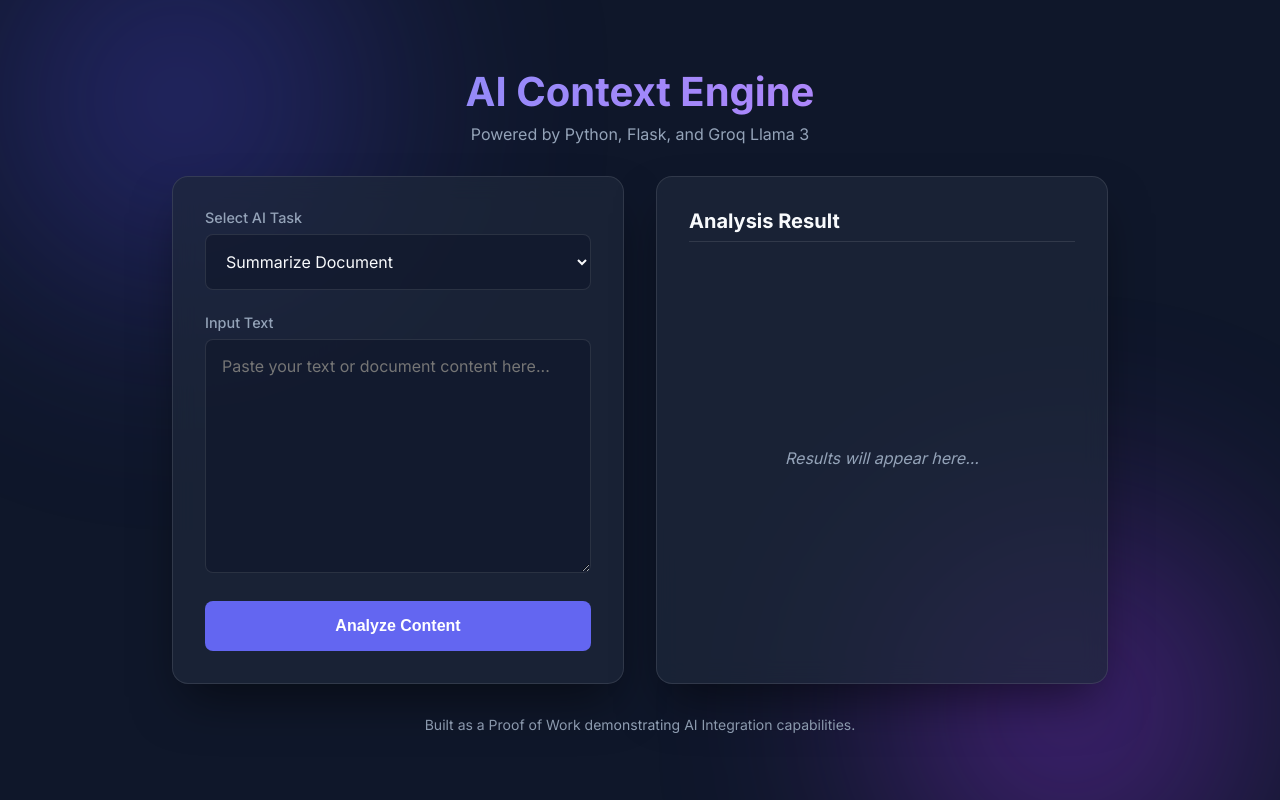
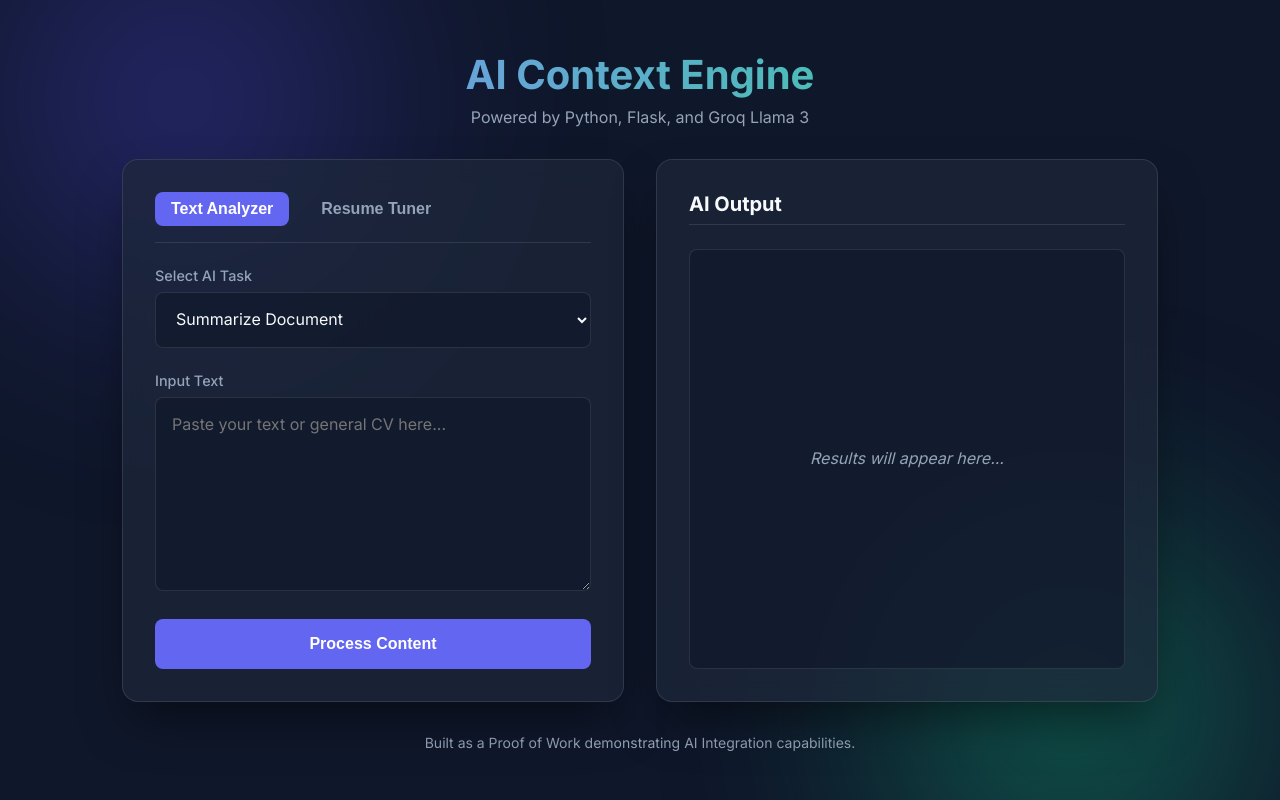
Before and after one commit to joshuaking0037-beep/ai-context-engine, a Flask app: page / in a window 1280 px wide. Run offline with Flask 3, Linux system fonts and the light colour scheme; some libraries are stand-ins or nearby versions.

Commit message:
Add AI Resume Tuner feature with client-side PDF export

```diff
--- a/app.py
+++ b/app.py
@@ -9,7 +9,6 @@ load_dotenv()
 app = Flask(__name__)
 
 # Initialize Groq client
-# The client automatically looks for the GROQ_API_KEY environment variable
 try:
     groq_client = Groq()
 except Exception as e:
@@ -30,17 +29,29 @@ def analyze():
     task = data.get('task', 'summarize')
 
     if not text:
-        return jsonify({"error": "No text provided."}), 400
+        return jsonify({"error": "No input text provided."}), 400
 
     # Map the task to a specific prompt
-    prompts = {
-        'summarize': "Provide a clear, concise summary of the following text:",
-        'action_items': "Extract a bulleted list of actionable items or next steps from the following text:",
-        'key_entities': "Identify and list the key entities (people, organizations, locations, concepts) mentioned in the following text:"
-    }
+    if task == 'tune_resume':
+        job_title = data.get('job_title', '')
+        job_desc = data.get('job_description', '')
+        system_prompt = f"""You are an expert executive resume writer and career coach.
+Your task is to take the user's general CV and tailor it to perfectly match the provided Job Title and Job Description.
+Highlight the most relevant skills, restructure bullet points to emphasize impact, and use strong action verbs.
+Format the output as a professional resume using Markdown. Do not include introductory or concluding conversational text, just output the tailored resume.
 
-    system_prompt = prompts.get(task, prompts['summarize'])
-    system_prompt += "\nFormat your response cleanly using Markdown."
+Target Job Title: {job_title}
+Target Job Description:
+{job_desc}
+"""
+    else:
+        prompts = {
+            'summarize': "Provide a clear, concise summary of the following text:",
+            'action_items': "Extract a bulleted list of actionable items or next steps from the following text:",
+            'key_entities': "Identify and list the key entities (people, organizations, locations, concepts) mentioned in the following text:"
+        }
+        system_prompt = prompts.get(task, prompts['summarize'])
+        system_prompt += "\nFormat your response cleanly using Markdown."
 
     try:
         chat_completion = groq_client.chat.completions.create(
@@ -54,9 +65,9 @@ def analyze():
                     "content": text
                 }
             ],
-            model="llama3-8b-8192", # Using the fast 8b model for low latency
+            model="llama3-8b-8192",
             temperature=0.5,
-            max_tokens=1024,
+            max_tokens=2048, # Increased max tokens for full resume generation
             top_p=1,
         )
 
@@ -68,5 +79,4 @@ def analyze():
         return jsonify({"error": "Failed to process text with AI. Please try again."}), 500
 
 if __name__ == '__main__':
-    # Run the application in debug mode for development
     app.run(debug=True, port=5000)
--- a/static/css/style.css
+++ b/static/css/style.css
@@ -25,6 +25,7 @@ body {
     align-items: center;
     overflow-x: hidden;
     position: relative;
+    padding: 2rem 0;
 }
 
 /* Background gradient blobs */
@@ -57,7 +58,7 @@ body {
 .shape-2 {
     width: 600px;
     height: 600px;
-    background: radial-gradient(circle, #9333ea 0%, transparent 70%);
+    background: radial-gradient(circle, #10b981 0%, transparent 70%);
     bottom: -200px;
     right: -100px;
     animation-delay: -10s;
@@ -71,8 +72,8 @@ body {
 
 .container {
     width: 100%;
-    max-width: 1000px;
-    padding: 2rem;
+    max-width: 1100px;
+    padding: 0 2rem;
     display: flex;
     flex-direction: column;
     gap: 2rem;
@@ -86,7 +87,7 @@ body {
     font-size: 2.5rem;
     font-weight: 700;
     margin-bottom: 0.5rem;
-    background: linear-gradient(to right, #818cf8, #c084fc);
+    background: linear-gradient(to right, #818cf8, #34d399);
     -webkit-background-clip: text;
     -webkit-text-fill-color: transparent;
 }
@@ -115,6 +116,52 @@ body {
     border-radius: 1rem;
     padding: 2rem;
     box-shadow: 0 25px 50px -12px rgba(0, 0, 0, 0.5);
+    display: flex;
+    flex-direction: column;
+}
+
+/* Tabs */
+.tabs {
+    display: flex;
+    gap: 1rem;
+    margin-bottom: 1.5rem;
+    border-bottom: 1px solid var(--glass-border);
+    padding-bottom: 1rem;
+}
+
+.tab-btn {
+    background: transparent;
+    border: none;
+    color: var(--text-muted);
+    font-size: 1rem;
+    font-weight: 600;
+    cursor: pointer;
+    padding: 0.5rem 1rem;
+    border-radius: 0.5rem;
+    transition: all 0.3s ease;
+}
+
+.tab-btn:hover {
+    background: rgba(255, 255, 255, 0.05);
+    color: var(--text-main);
+}
+
+.tab-btn.active {
+    background: var(--primary-color);
+    color: white;
+}
+
+.tab-content {
+    display: none;
+}
+.tab-content.active {
+    display: block;
+    animation: fadeIn 0.3s ease;
+}
+
+@keyframes fadeIn {
+    from { opacity: 0; transform: translateY(5px); }
+    to { opacity: 1; transform: translateY(0); }
 }
 
 .form-group {
@@ -129,7 +176,7 @@ label {
     color: var(--text-muted);
 }
 
-select, textarea {
+select, textarea, .text-input {
     width: 100%;
     background: var(--input-bg);
     border: 1px solid var(--glass-border);
@@ -141,7 +188,7 @@ select, textarea {
     transition: all 0.3s ease;
 }
 
-select:focus, textarea:focus {
+select:focus, textarea:focus, .text-input:focus {
     outline: none;
     border-color: var(--primary-color);
     box-shadow: 0 0 0 2px rgba(99, 102, 241, 0.2);
@@ -149,7 +196,6 @@ select:focus, textarea:focus {
 
 textarea {
     resize: vertical;
-    min-height: 200px;
 }
 
 .primary-btn {
@@ -167,6 +213,7 @@ textarea {
     justify-content: center;
     align-items: center;
     gap: 0.5rem;
+    margin-top: auto;
 }
 
 .primary-btn:hover {
@@ -180,6 +227,39 @@ textarea {
 .primary-btn:disabled {
     opacity: 0.7;
     cursor: not-allowed;
+}
+
+.output-header {
+    display: flex;
+    justify-content: space-between;
+    align-items: center;
+    margin-bottom: 1.5rem;
+    padding-bottom: 0.5rem;
+    border-bottom: 1px solid var(--glass-border);
+}
+
+.output-header h2 {
+    font-size: 1.25rem;
+}
+
+.secondary-btn {
+    background: rgba(16, 185, 129, 0.2);
+    color: #34d399;
+    border: 1px solid rgba(16, 185, 129, 0.4);
+    padding: 0.5rem 1rem;
+    border-radius: 0.5rem;
+    font-size: 0.875rem;
+    font-weight: 600;
+    cursor: pointer;
+    display: flex;
+    align-items: center;
+    gap: 0.5rem;
+    transition: all 0.2s ease;
+}
+
+.secondary-btn:hover {
+    background: rgba(16, 185, 129, 0.3);
+    color: #6ee7b7;
 }
 
 /* Loading animation */
@@ -201,22 +281,14 @@ textarea {
     display: none !important;
 }
 
-.output-section {
-    display: flex;
-    flex-direction: column;
-}
-
-.output-section h2 {
-    font-size: 1.25rem;
-    margin-bottom: 1.5rem;
-    padding-bottom: 0.5rem;
-    border-bottom: 1px solid var(--glass-border);
-}
-
 #result-container {
     flex-grow: 1;
     overflow-y: auto;
     line-height: 1.6;
+    background: var(--input-bg);
+    padding: 1.5rem;
+    border-radius: 0.5rem;
+    border: 1px solid var(--glass-border);
 }
 
 .result-placeholder {
@@ -232,7 +304,11 @@ textarea {
 #result-container h1, #result-container h2, #result-container h3 {
     margin-top: 1.5rem;
     margin-bottom: 0.75rem;
+    color: #f8fafc;
 }
+
+#result-container h1 { font-size: 1.5rem; border-bottom: 1px solid var(--glass-border); padding-bottom: 0.5rem; }
+#result-container h2 { font-size: 1.25rem; }
 
 #result-container p {
     margin-bottom: 1rem;
@@ -247,11 +323,8 @@ textarea {
     margin-bottom: 0.5rem;
 }
 
-#result-container code {
-    background: var(--input-bg);
-    padding: 0.2rem 0.4rem;
-    border-radius: 0.25rem;
-    font-family: monospace;
+#result-container strong {
+    color: #e2e8f0;
 }
 
 .footer {
@@ -259,3 +332,14 @@ textarea {
     color: var(--text-muted);
     font-size: 0.875rem;
 }
+
+/* Print specific styles for PDF generation */
+.pdf-mode {
+    background: white !important;
+    color: black !important;
+    padding: 40px !important;
+    border: none !important;
+}
+.pdf-mode h1, .pdf-mode h2, .pdf-mode h3, .pdf-mode strong {
+    color: black !important;
+}
--- a/static/js/script.js
+++ b/static/js/script.js
@@ -4,50 +4,125 @@ document.addEventListener('DOMContentLoaded', () => {
     const btnText = document.querySelector('.btn-text');
     const btnLoader = document.getElementById('btn-loader');
     const resultContainer = document.getElementById('result-container');
+    const downloadPdfBtn = document.getElementById('download-pdf-btn');
+
+    // Tabs logic
+    const tabBtns = document.querySelectorAll('.tab-btn');
+    const tabContents = document.querySelectorAll('.tab-content');
+    const mainTextLabel = document.getElementById('main-text-label');
+    const inputText = document.getElementById('input-text');
+    let currentMode = 'general-tab';
+
+    tabBtns.forEach(btn => {
+        btn.addEventListener('click', () => {
+            // Remove active class from all
+            tabBtns.forEach(b => b.classList.remove('active'));
+            tabContents.forEach(c => c.classList.add('hidden', 'active'));
+            tabContents.forEach(c => c.classList.remove('active'));
+
+            // Add active class to clicked
+            btn.classList.add('active');
+            const targetId = btn.getAttribute('data-tab');
+            currentMode = targetId;
+
+            const targetContent = document.getElementById(targetId === 'general-tab' ? 'general-inputs' : 'resume-inputs');
+            targetContent.classList.remove('hidden');
+            targetContent.classList.add('active');
+
+            // Update UI labels
+            if (targetId === 'resume-tab') {
+                mainTextLabel.innerText = "Paste Your General CV/Resume";
+                inputText.placeholder = "Paste your entire resume text here...";
+                downloadPdfBtn.classList.remove('hidden'); // Show button contextually (we'll hide it if no result)
+            } else {
+                mainTextLabel.innerText = "Input Text";
+                inputText.placeholder = "Paste your text or document content here...";
+                downloadPdfBtn.classList.add('hidden');
+            }
+
+            // Hide PDF button until there is a result
+            downloadPdfBtn.style.display = 'none';
+        });
+    });
 
     form.addEventListener('submit', async (e) => {
         e.preventDefault();
 
-        // Get form data
-        const task = document.getElementById('task-select').value;
         const text = document.getElementById('input-text').value;
+        let payload = { text: text };
+
+        if (currentMode === 'general-tab') {
+            payload.task = document.getElementById('task-select').value;
+        } else {
+            payload.task = 'tune_resume';
+            payload.job_title = document.getElementById('job-title').value;
+            payload.job_description = document.getElementById('job-description').value;
+
+            if (!payload.job_title) {
+                alert('Please enter a target job title.');
+                return;
+            }
+        }
 
         if (!text.trim()) {
-            alert('Please enter some text to analyze.');
+            alert('Please provide the main text/CV.');
             return;
         }
 
-        // Set UI to loading state
         setLoadingState(true);
+        downloadPdfBtn.style.display = 'none'; // Hide download button during loading
 
         try {
-            // Send request to Flask backend
             const response = await fetch('/api/analyze', {
                 method: 'POST',
                 headers: {
                     'Content-Type': 'application/json',
                 },
-                body: JSON.stringify({ task, text }),
+                body: JSON.stringify(payload),
             });
 
             const data = await response.json();
 
             if (response.ok) {
-                // Success: Parse markdown and display
                 resultContainer.classList.remove('result-placeholder');
-                // Use marked.js (loaded in HTML) to parse Markdown to HTML
                 resultContainer.innerHTML = marked.parse(data.result);
+
+                // Show PDF button if we are in resume mode
+                if (currentMode === 'resume-tab') {
+                    downloadPdfBtn.style.display = 'flex';
+                }
             } else {
-                // Error from backend
                 showError(data.error || 'An error occurred during analysis.');
             }
         } catch (error) {
             console.error('Fetch error:', error);
             showError('Failed to connect to the server. Is the Flask app running?');
         } finally {
-            // Restore UI state
             setLoadingState(false);
         }
+    });
+
+    // PDF Download Logic
+    downloadPdfBtn.addEventListener('click', () => {
+        // We temporarily style the result container for PDF export
+        resultContainer.classList.add('pdf-mode');
+
+        const jobTitle = document.getElementById('job-title').value || 'Tuned';
+        const filename = `${jobTitle.replace(/[^a-z0-9]/gi, '_').toLowerCase()}_resume.pdf`;
+
+        const opt = {
+            margin:       10,
+            filename:     filename,
+            image:        { type: 'jpeg', quality: 0.98 },
+            html2canvas:  { scale: 2 },
+            jsPDF:        { unit: 'mm', format: 'a4', orientation: 'portrait' }
+        };
+
+        // Generate PDF
+        html2pdf().set(opt).from(resultContainer).save().then(() => {
+            // Remove the temporary styling after download
+            resultContainer.classList.remove('pdf-mode');
+        });
     });
 
     function setLoadingState(isLoading) {
@@ -55,7 +130,7 @@ document.addEventListener('DOMContentLoaded', () => {
         if (isLoading) {
             btnText.classList.add('hidden');
             btnLoader.classList.remove('hidden');
-            resultContainer.innerHTML = '<div class="result-placeholder">Analyzing text...</div>';
+            resultContainer.innerHTML = '<div class="result-placeholder">Analyzing and generating...</div>';
             resultContainer.classList.add('result-placeholder');
         } else {
             btnText.classList.remove('hidden');
--- a/templates/index.html
+++ b/templates/index.html
@@ -3,11 +3,13 @@
 <head>
     <meta charset="UTF-8">
     <meta name="viewport" content="width=device-width, initial-scale=1.0">
-    <title>AI Context Engine</title>
-    <!-- Google Fonts for modern typography -->
+    <title>AI Context Engine & Resume Tuner</title>
+    <!-- Google Fonts -->
     <link href="https://fonts.googleapis.com/css2?family=Inter:wght@300;400;500;600;700&display=swap" rel="stylesheet">
-    <!-- Marked.js for parsing Markdown response from the LLM -->
+    <!-- Marked.js for parsing Markdown -->
     <script src="https://cdn.jsdelivr.net/npm/marked/marked.min.js"></script>
+    <!-- html2pdf for client-side PDF generation -->
+    <script src="https://cdnjs.cloudflare.com/ajax/libs/html2pdf.js/0.10.1/html2pdf.bundle.min.js"></script>
     <link rel="stylesheet" href="{{ url_for('static', filename='css/style.css') }}">
 </head>
 <body>
@@ -24,30 +26,59 @@
 
         <main class="main-content">
             <div class="glass-panel input-section">
+                <!-- Tab Navigation -->
+                <div class="tabs">
+                    <button class="tab-btn active" data-tab="general-tab">Text Analyzer</button>
+                    <button class="tab-btn" data-tab="resume-tab">Resume Tuner</button>
+                </div>
+
                 <form id="analyze-form">
+                    <!-- General Analysis Inputs -->
+                    <div id="general-inputs" class="tab-content active">
                         <div class="form-group">
                             <label for="task-select">Select AI Task</label>
-                        <select id="task-select" name="task" required>
+                            <select id="task-select" name="task">
                                 <option value="summarize">Summarize Document</option>
                                 <option value="action_items">Extract Action Items</option>
                                 <option value="key_entities">Identify Key Entities</option>
                             </select>
                         </div>
+                    </div>
 
+                    <!-- Resume Tuner Inputs -->
+                    <div id="resume-inputs" class="tab-content hidden">
+                        <input type="hidden" id="resume-task" value="tune_resume">
                         <div class="form-group">
-                        <label for="input-text">Input Text</label>
-                        <textarea id="input-text" name="text" rows="10" placeholder="Paste your text or document content here..." required></textarea>
+                            <label for="job-title">Target Job Title</label>
+                            <input type="text" id="job-title" class="text-input" placeholder="e.g. Senior Automation Engineer">
+                        </div>
+                        <div class="form-group">
+                            <label for="job-description">Job Description</label>
+                            <textarea id="job-description" rows="5" placeholder="Paste the full job description here..."></textarea>
+                        </div>
+                    </div>
+
+                    <!-- Common Input (Text/CV) -->
+                    <div class="form-group">
+                        <label id="main-text-label" for="input-text">Input Text</label>
+                        <textarea id="input-text" name="text" rows="8" placeholder="Paste your text or general CV here..." required></textarea>
                     </div>
 
                     <button type="submit" id="submit-btn" class="primary-btn">
-                        <span class="btn-text">Analyze Content</span>
+                        <span class="btn-text">Process Content</span>
                         <div class="loader hidden" id="btn-loader"></div>
                     </button>
                 </form>
             </div>
 
             <div class="glass-panel output-section">
-                <h2>Analysis Result</h2>
+                <div class="output-header">
+                    <h2>AI Output</h2>
+                    <button id="download-pdf-btn" class="secondary-btn hidden">
+                        <svg width="16" height="16" viewBox="0 0 24 24" fill="none" stroke="currentColor" stroke-width="2" stroke-linecap="round" stroke-linejoin="round"><path d="M21 15v4a2 2 0 0 1-2 2H5a2 2 0 0 1-2-2v-4"></path><polyline points="7 10 12 15 17 10"></polyline><line x1="12" y1="15" x2="12" y2="3"></line></svg>
+                        Download PDF
+                    </button>
+                </div>
                 <div id="result-container" class="result-placeholder">
                     Results will appear here...
                 </div>
```
Lines whose indentation alone changed are shown as unchanged.
